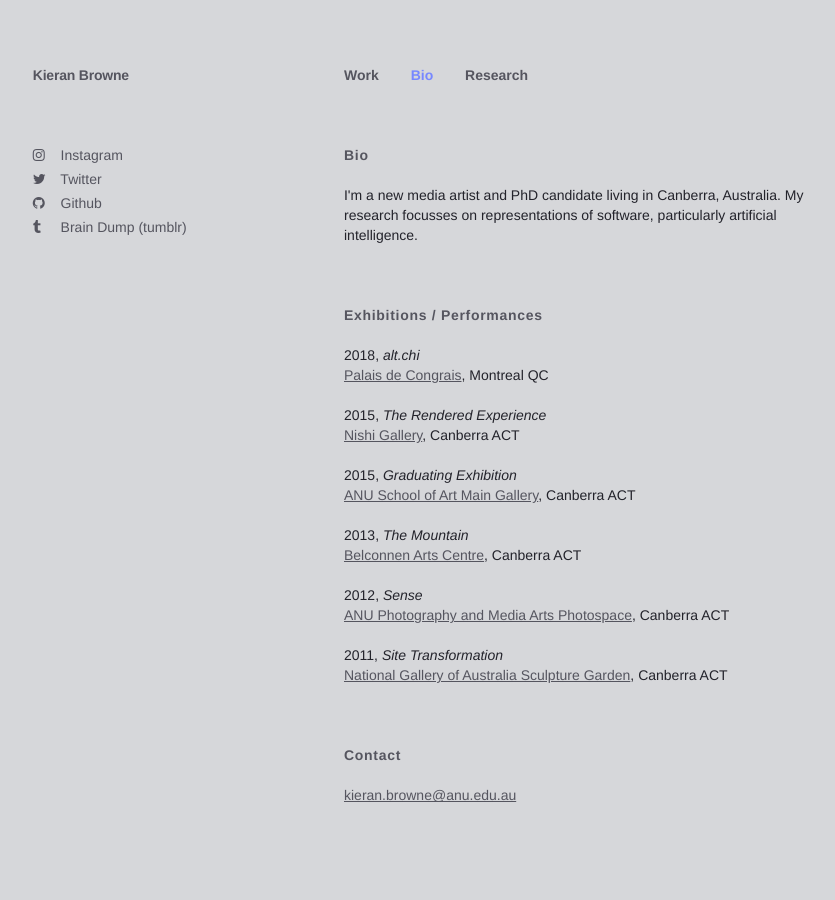
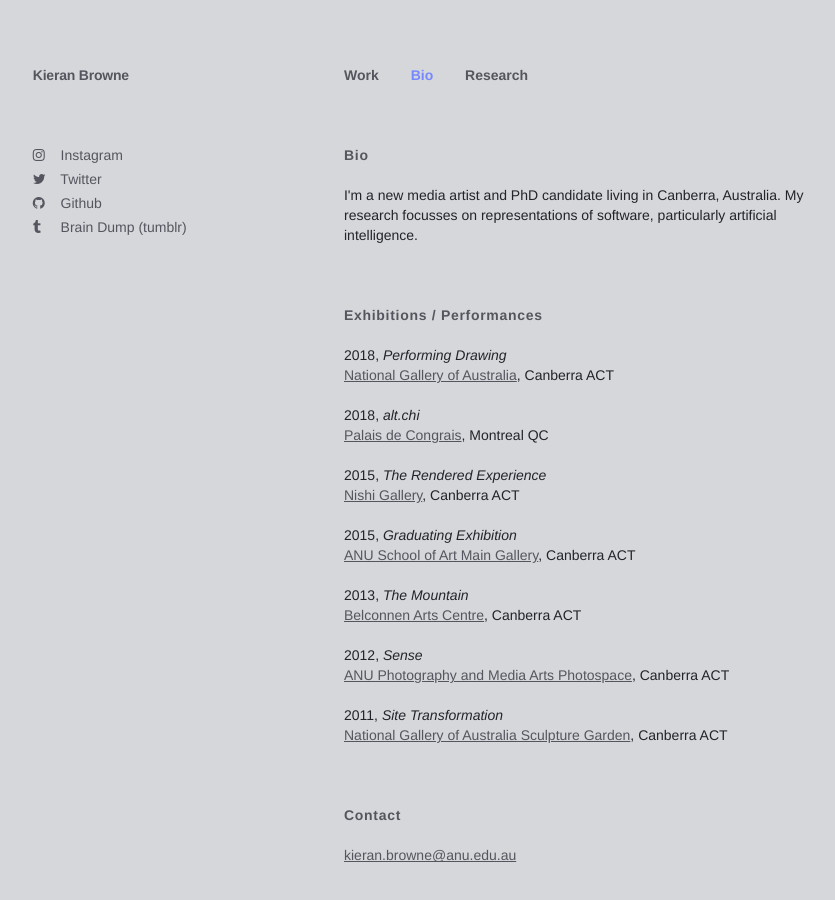
Before and after one commit to kieranbrowne/kieranbrowne.github.io, a Jekyll site: the page built from bio.html, in a window 1280 px wide. Shown: the whole page, without its empty margins (106-941 px from the left). Built offline with Jekyll 4.4.1, drawn with Linux system fonts in a browser that asks for light colours.

Commit message:
added performing drawing

```diff
--- a/bio.html
+++ b/bio.html
@@ -33,6 +33,9 @@ classes: page
 
       <h2>Exhibitions / Performances</h2>
       <p>
+      2018, <i>Performing Drawing</i><br><a href="https://nga.gov.au/performingdrawing/default.cfm">National Gallery of Australia</a>, Canberra ACT
+      </p>
+      <p>
       2018, <i>alt.chi</i><br><a href="https://chi2018.acm.org/authors/alt-chi/">Palais de Congrais</a>, Montreal QC
       </p>
       <p>
```
